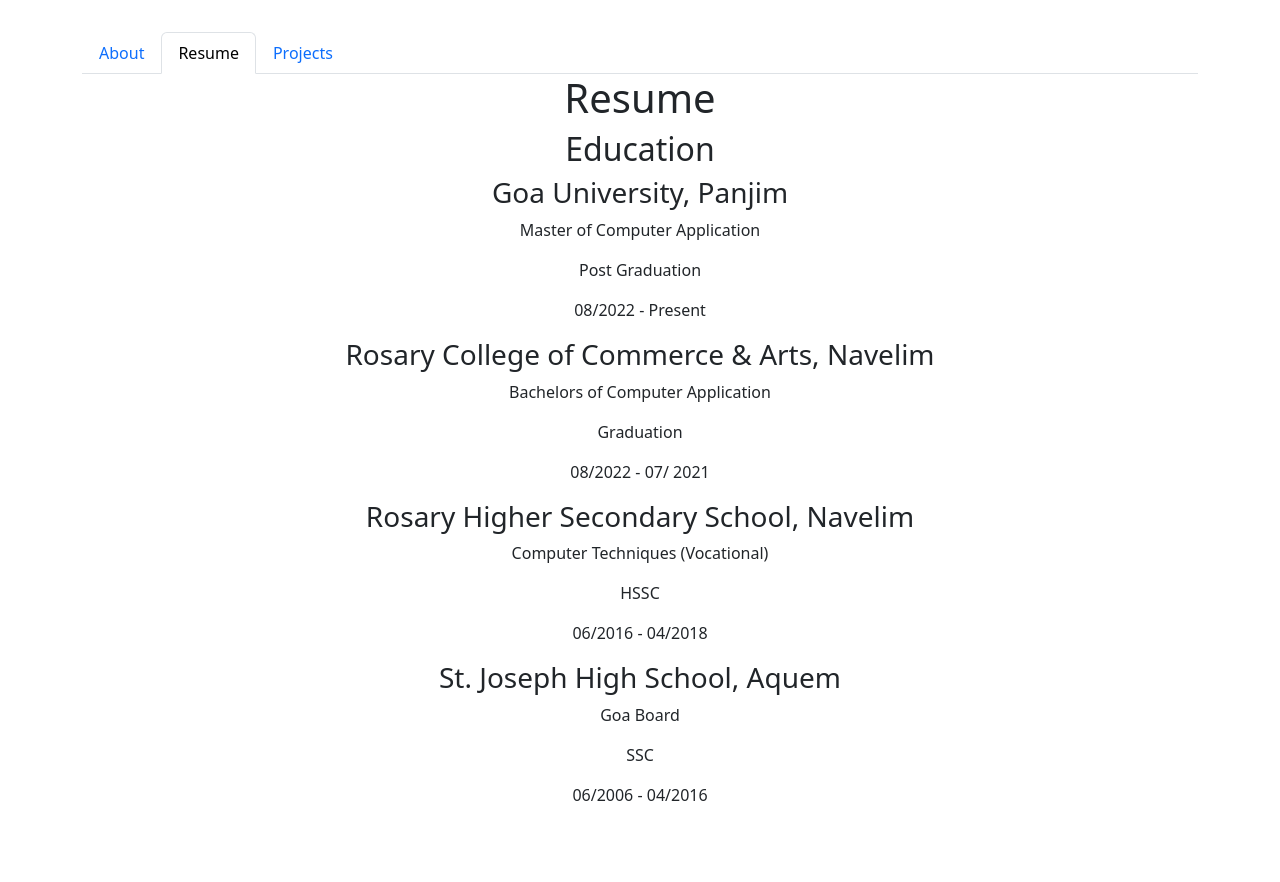
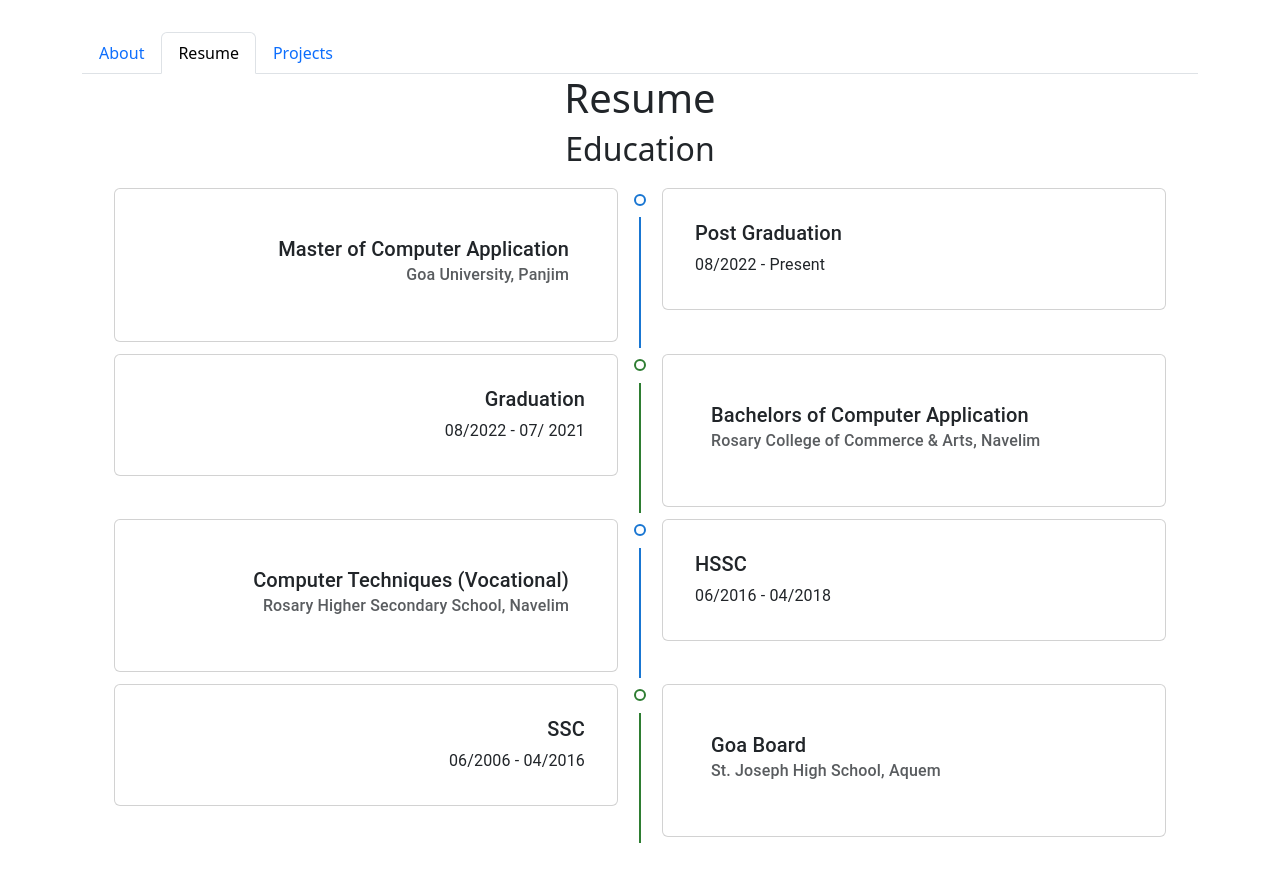
Before and after one commit to Charlton-Dias/portfolio, a React (Vite) app: page / in a window 1280 px wide. Both pictures are taken after a click on the tab "Resume". Shown: the top 882 px of the page. Before the commit the page ends 855 px from the top, so only its background shows below. Built offline with nearby package versions, Linux system fonts and the light colour scheme.

Commit message:
added education timeline

```diff
--- a/package.json
+++ b/package.json
@@ -12,6 +12,7 @@
   "dependencies": {
     "@emotion/react": "^11.11.1",
     "@emotion/styled": "^11.11.0",
+    "@mui/lab": "^5.0.0-alpha.143",
     "@mui/material": "^5.14.7",
     "bootstrap": "^5.3.1",
     "react": "^18.2.0",
--- a/src/components/Resume.jsx
+++ b/src/components/Resume.jsx
@@ -1,4 +1,13 @@
-import {education} from '../data/education.json';
+import { Card } from 'react-bootstrap';
+import { education } from '../data/education.json';
+import {
+  Timeline,
+  TimelineItem,
+  TimelineSeparator,
+  TimelineConnector,
+  TimelineOppositeContent,
+  TimelineDot
+} from '@mui/lab';
 
 export default function Resume() {
   return (
@@ -6,16 +15,40 @@
       <h1>Resume</h1>
       <h2>Education</h2>
 
-      {education.map((item, index) => {
-        return (
-          <div key={index}>
-            <h3>{item?.institution}</h3>
-            <p>{item?.description}</p>
-            <p>{item?.studyType}</p>
-            <p>{item?.startDate} - {item?.endDate}</p>
-          </div>
-        )
-      })}
+      <Timeline position="alternate">
+        {education.map((item, index) => {
+          return (
+            <>
+              <TimelineItem>
+                <TimelineOppositeContent>
+                  <Card>
+                    <Card.Body>
+                      <Card.Title>{item?.description}</Card.Title>
+                      <Card.Subtitle className="mb-2 text-muted">{item?.institution}</Card.Subtitle>
+                    </Card.Body>
+                  </Card>
+                </TimelineOppositeContent>
+
+                <TimelineSeparator>
+                  <TimelineDot variant="outlined" color={index % 2 == 0 ? "primary" : "success"} />
+                  <TimelineConnector style={{ background: `${index % 2 == 0 ? "#1976d2" : "#2e7d32"}` }} />
+                </TimelineSeparator>
+
+                <TimelineOppositeContent>
+                  <Card className={index % 2 == 0 ? 'align-items-start' : 'align-items-end'}>
+                    <Card.Title>
+                      {item?.studyType}
+                    </Card.Title>
+                    <Card.Text>
+                      {item?.startDate} - {item?.endDate}
+                    </Card.Text>
+                  </Card>
+                </TimelineOppositeContent>
+              </TimelineItem>
+            </>
+          )
+        })}
+      </Timeline>
     </>
   )
 }
```
Also changed, not shown: src/components/Timeline.jsx (added, +34 -0 lines), 1 other file (tests, documents, lock files or other folders).
